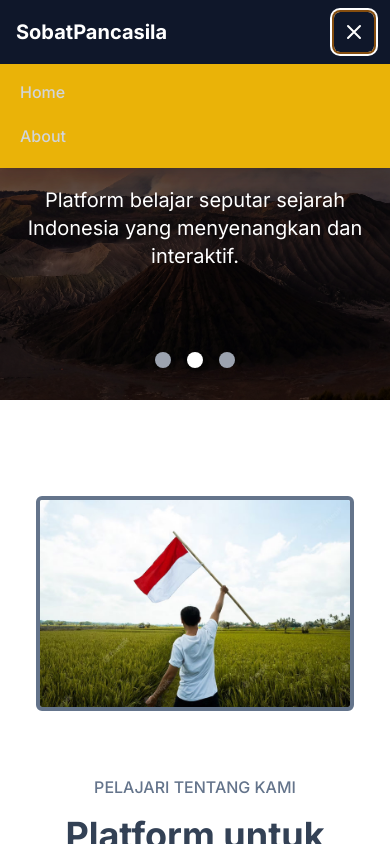
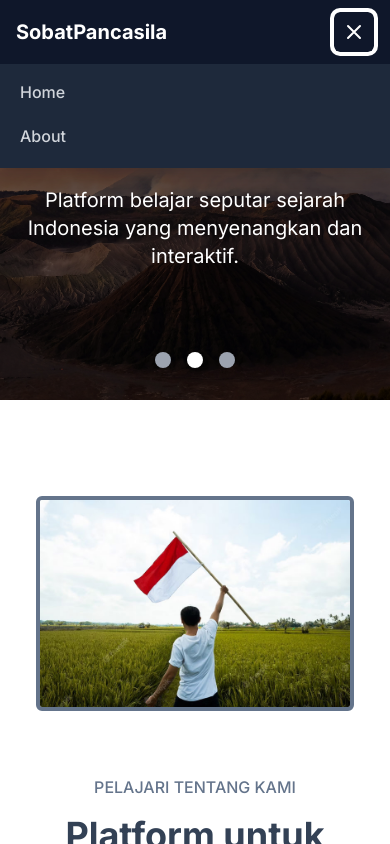
Before and after one commit to ahmadammarm/sobat-pancasila, a Next.js app: page / in a window 390 px wide. Both pictures are taken after a click on the button "Open main menu". Shown: the top 844 px of the page. Built offline with nearby package versions, Linux system fonts and the light colour scheme.

Commit message:
feat: mengubah warna navbar

```diff
--- a/src/app/components/Navbar.jsx
+++ b/src/app/components/Navbar.jsx
@@ -38,7 +38,7 @@ const Navbar = () => {
           <div className="md:hidden">
             <button
               onClick={() => setIsOpen(!isOpen)}
-              className="inline-flex items-center justify-center p-2 rounded-md text-white hover:text-white hover:bg-slate-700 focus:outline-none focus:ring-2 focus:ring-offset-2 focus:ring-offset-yellow-800 focus:ring-white"
+              className="inline-flex items-center justify-center p-2 rounded-md text-white hover:text-white hover:bg-slate-700 focus:outline-none focus:ring-2 focus:ring-offset-2 focus:ring-white"
             >
               <span className="sr-only">Open main menu</span>
               {isOpen ? (
@@ -57,7 +57,7 @@ const Navbar = () => {
 
       {isOpen && (
         <div className="md:hidden">
-          <div className="px-2 pt-2 pb-3 space-y-1 sm:px-3 bg-yellow-500">
+          <div className="px-2 pt-2 pb-3 space-y-1 sm:px-3 bg-slate-800">
             <MobileNavLink href="/">Home</MobileNavLink>
             <MobileNavLink href="/about">About</MobileNavLink>
             {/* <MobileNavLink href="/services">Services</MobileNavLink>
```
